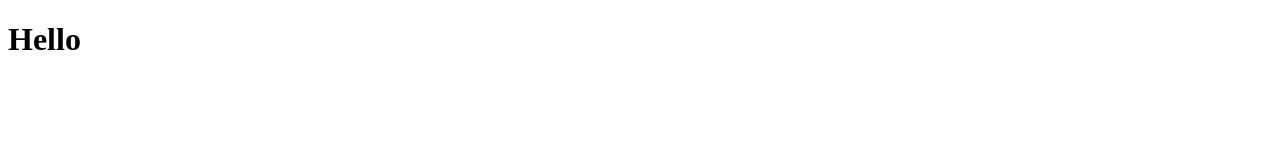
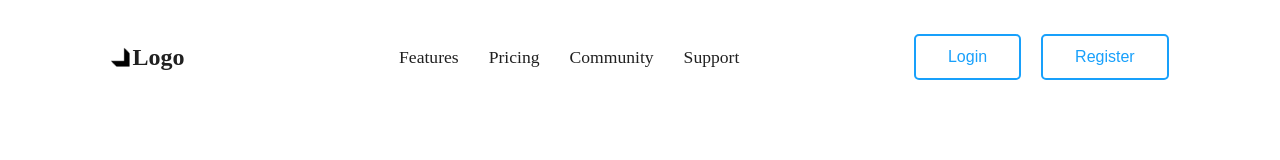
Before and after one commit to Plvishal/EPS-Intern, a plain HTML site: page index.html in a window 1280 px wide. Drawn offline with Linux system fonts and the light colour scheme.

Commit message:
header  part done

```diff
--- a/css/styles.css
+++ b/css/styles.css
@@ -0,0 +1,56 @@
+.header-container {
+  display: flex;
+  justify-content: space-around;
+  background-color: #ffffff;
+  color: #202020;
+  padding: 1rem;
+  text-align: center;
+  align-items: center;
+}
+#img_container {
+  display: flex;
+  gap: 2px;
+  align-items: center;
+}
+#img_container img {
+  height: 20px;
+}
+#nav-ul {
+  display: flex;
+  gap: 30px;
+  text-decoration: none;
+  list-style: none;
+}
+
+#nav-ul li a {
+  text-decoration: none;
+  color: #202020;
+  font-size: 1.1rem;
+  font-family: 'Times New Roman', Times, serif;
+}
+#nav-ul li a:hover {
+  color: #18a0fb;
+  text-decoration: underline;
+  transition: ease-in-out;
+}
+#header-button {
+  display: flex;
+  gap: 20px;
+}
+#header-button button {
+  border: 2px solid #18a0fb;
+  color: #18a0fb;
+  background-color: #ffffff;
+  padding: 12px 2rem;
+  border-radius: 5px;
+  font-size: medium;
+  font-family: sans-serif;
+}
+#header-button button:hover {
+  background-color: #18a0fb;
+  color: #ffffff;
+  font-size: medium;
+  cursor: pointer;
+  transition: ease-in-out;
+  font-family: sans-serif;
+}
--- a/index.html
+++ b/index.html
@@ -7,7 +7,24 @@
     <title>EPS Intern</title>
   </head>
   <body>
-    <h1>Hello</h1>
+    <header class="header-container">
+      <div id="img_container">
+        <img src="./assests/images/Union.png" />
+        <h2>Logo</h2>
+      </div>
+      <div>
+        <ul id="nav-ul">
+          <li><a href="#features">Features</a></li>
+          <li><a href="#pricing">Pricing</a></li>
+          <li><a href="#community">Community</a></li>
+          <li><a href="#support">Support</a></li>
+        </ul>
+      </div>
+      <div id="header-button">
+        <button>Login</button>
+        <button>Register</button>
+      </div>
+    </header>
     <script src="./js/script.js"></script>
   </body>
 </html>
```
Also changed, not shown: assests/images/Sample_Logo.png (renamed from assests/images/Sample Logo.png), assests/images/Union.png (added).
